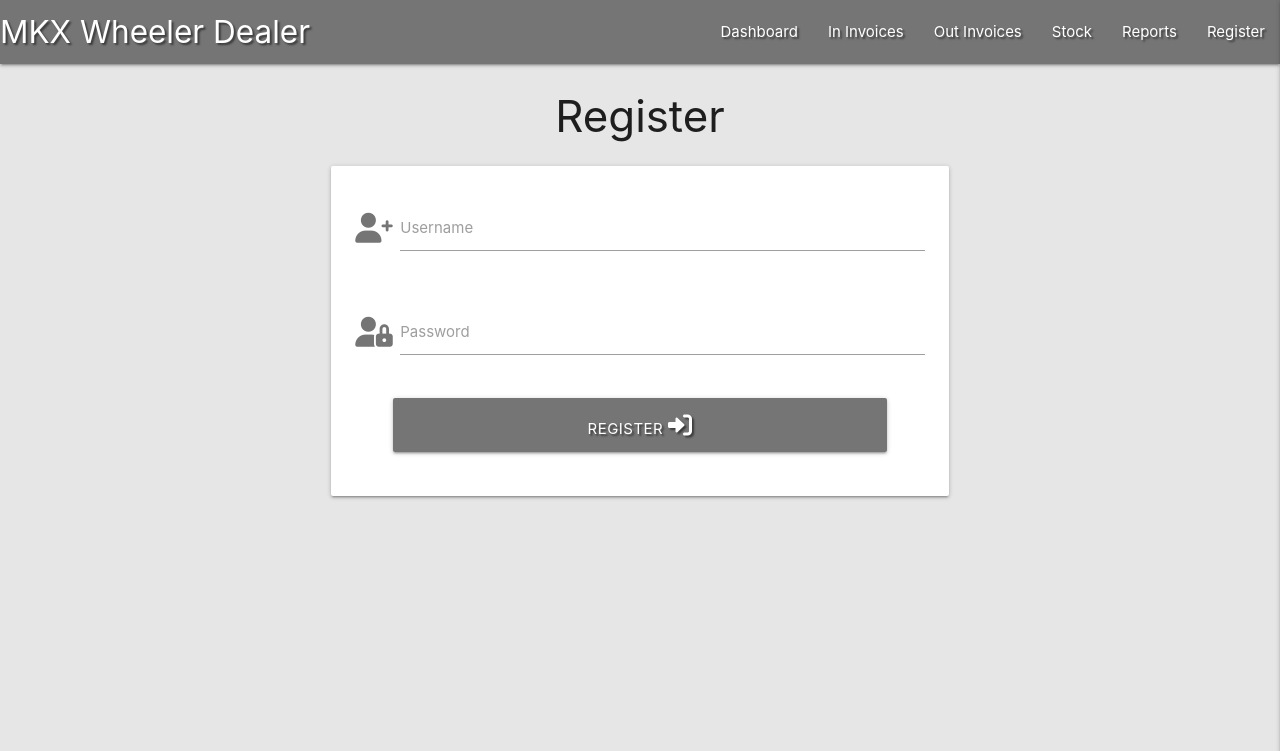
After one commit to MarisKX/MKXTiresMongoDB, a Flask app: page /register in a window 1280 px wide. The commit adds this page. Shown: the top 751 px of the page. Run offline with Flask 2, Linux system fonts and the light colour scheme; some libraries are stand-ins or nearby versions.

Commit message:
Added registration form

```diff
--- a/app.py
+++ b/app.py
@@ -4,6 +4,7 @@ from flask import (
     redirect, request, session, url_for)
 from flask_pymongo import PyMongo
 from bson.objectid import ObjectId
+from werkzeug.security import generate_password_hash, check_password_hash
 if os.path.exists("env.py"):
     import env
 
@@ -18,6 +19,11 @@ mongo = PyMongo(app)
 
 
 @app.route("/")
+@app.route("/dashboard")
+def dashboard():
+    return render_template("dashboard.html")
+
+
 @app.route("/invoices")
 def get_invoices():
     invoices = mongo.db.incoming_invoices.find()
@@ -29,6 +35,10 @@ def get_stock_level():
     stock = mongo.db.stock_level.find()
     return render_template("stock.html", stock=stock)
 
+@app.route("/register", methods=["GET", "POST"])
+def register():
+    return render_template("register.html")
+
 
 if __name__ == "__main__":
     app.run(host=os.environ.get("IP"),
--- a/templates/base.html
+++ b/templates/base.html
@@ -17,24 +17,26 @@
 <header>
     <nav class="nav-extended text-shadow grey darken-1">
         <div class="nav-wrapper">
-          <a href="#!" class="brand-logo">MKX Wheeler Dealer</a>
+          <a href="{{ url_for('dashboard') }}" class="brand-logo">MKX Wheeler Dealer</a>
           <a href="#" data-target="mobile-demo" class="sidenav-trigger right"><i class="fas fa-bars"></i></a>
           <ul class="right hide-on-med-and-down">
-            <li><a href="#">Dashboard</a></li>
+            <li><a href="{{ url_for('dashboard') }}">Dashboard</a></li>
             <li><a href="{{ url_for('get_invoices') }}">In Invoices</a></li>
             <li><a href="#">Out Invoices</a></li>
             <li><a href="{{ url_for('get_stock_level') }}">Stock</a></li>
             <li><a href="#">Reports</a></li>
+            <li><a href="{{ url_for('register') }}">Register</a></li>
           </ul>
         </div>
       </nav>
 
       <ul class="sidenav" id="mobile-demo">
-        <li><a href="#">Dashboard</a></li>
-            <li><a href="{{ url_for('get_invoices') }}">In Invoices</a></li>
-            <li><a href="#">Out Invoices</a></li>
-            <li><a href="{{ url_for('get_stock_level') }}">Stock</a></li>
-            <li><a href="#">Reports</a></li>
+        <li><a href="{{ url_for('dashboard') }}">Dashboard</a></li>
+        <li><a href="{{ url_for('get_invoices') }}">In Invoices</a></li>
+        <li><a href="#">Out Invoices</a></li>
+        <li><a href="{{ url_for('get_stock_level') }}">Stock</a></li>
+        <li><a href="#">Reports</a></li>
+        <li><a href="{{ url_for('register') }}">Register</a></li>
       </ul>
 </header>
 <body>
--- /dev/null
+++ b/templates/dashboard.html
@@ -0,0 +1,6 @@
+{% extends "base.html" %}
+{% block content %}
+
+Dashboard
+
+{% endblock %}
--- /dev/null
+++ b/templates/register.html
@@ -0,0 +1,35 @@
+{% extends "base.html" %}
+{% block content %}
+
+    <h3 class="center-align">Register</h3>
+
+    <div class="row register-row">
+        <form class="col s12 m8 offset-m2 l6 offset-l3" method="POST" action="{{ url_for('register') }}">
+            <div class="card-panel">
+                <!-- username field-->
+                <div class="row">
+					<div class="input-field col s12">
+						<i class="fas fa-user-plus prefix grey-text text-darken-1"></i>
+						<input id="username" name="username" type="text" class="validate">
+						<label for="username">Username</label>
+					</div>
+                </div>
+                <!-- passowrd field-->
+                <div class="row">
+                    <div class="input-field col s12">
+						<i class="fas fa-user-lock prefix grey-text text-darken-1"></i>
+                        <input id="password" name="password" type="password" class="validate">
+                        <label for="password">Password</label>
+                    </div>
+                </div>
+                <!-- register button -->
+                <div class="row">
+                    <button type="submit" class="col s10 offset-s1 btn-large text-shadow grey darken-1">
+                        Register <i class="fas fa-sign-in-alt"></i>
+                    </button>
+                </div>
+            </div>
+        </form>
+    </div>
+
+{% endblock %}
```
Also changed, not shown: static/css/style.css (line endings or trailing spaces).
